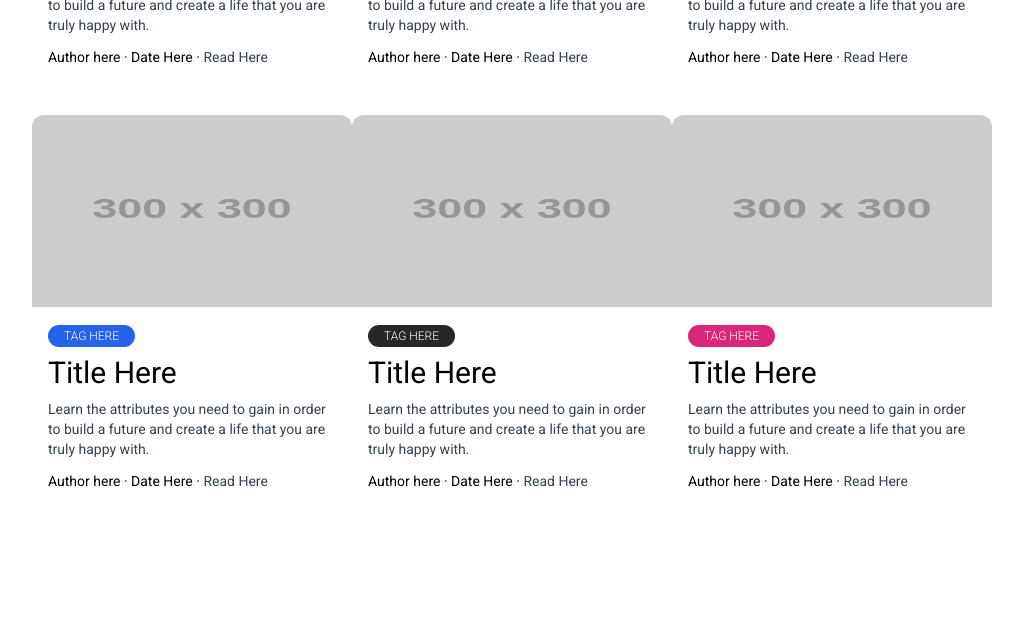
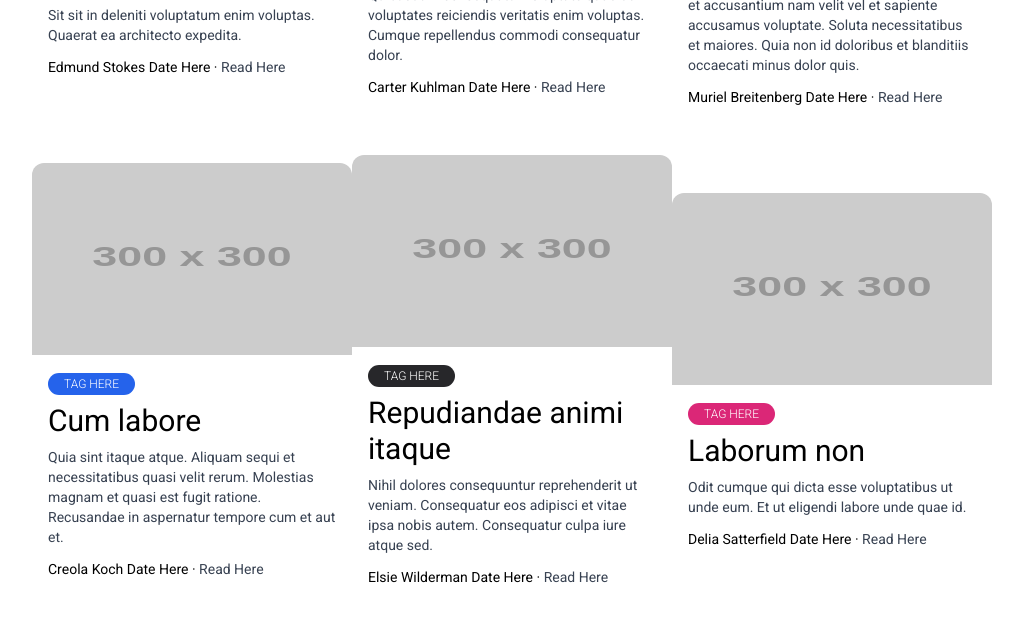
Before and after one commit to Eerkz/FE-Challenge-1, a website: page public/index.html in a window 1280 px wide. Shown: the part 741-1360 px from the top of the page, without its empty margins (144-1167 px from the left). Before the commit the page ends 1264 px from the top, so only its background shows below. Drawn offline with Linux system fonts and the light colour scheme; placeholder pictures from the web are drawn by us.

Commit message:
showed info from json file, added click card and show info on header effect

```diff
--- a/public/index.html
+++ b/public/index.html
@@ -20,8 +20,8 @@
                     <span class="tag bg-violet-600"><i class="fas fa-star text-xs text-neutral-900 mr-1"></i>Featured</span>
                     <h1 class="header-title text-5xl mb-6 mt-2">Title Here</h1>
                     <div>
-                        <span>Author here &#183</span>
-                        <span>Date Here &#183</span>
+                        <span class='header-author'>Author here &#183</span>
+                        <span class='header-date'>Date Here &#183</span>
                         <span class="text-gray-700">Read Here</span>
                     </div>
                 </div>
--- a/src/scripts/app.js
+++ b/src/scripts/app.js
@@ -2,11 +2,14 @@
 //get elements
 const container = document.querySelector('.info-cont');
 const headerTitle = document.querySelectorAll('.header-title');
+const headerAuthor = document.querySelector('.header-author');
+const headerDate = document.querySelector('.header-date');
 const img = document.querySelectorAll('img');
 const cardTitle = document.querySelectorAll('.card-title');
 const description = document.querySelectorAll('.description');
 const author = document.querySelectorAll('.author');
 const date = document.querySelectorAll('.date');
+const cards = document.querySelectorAll('.card')
 
 //fetch local json data
 fetch("/src/scripts/data.json")
@@ -18,12 +21,25 @@ fetch("/src/scripts/data.json")
     });
 
 const displayData = (data) => {
-    data.forEach(data => {
-        // console.log(data)
-        showUI(data)
-    })
+    let dateFormat = { weekday: 'long', year: 'numeric', month: 'long', day: 'numeric' };
+    let postedDate = new Date(data.date)
+
+    for (let i=0; i < data.length; i++){
+        author[i].innerText = data[i].author
+        cardTitle[i].innerText = data[i].title
+        description[i].innerText = data[i].description
+    }
+
+    for (let i = 0; i < cards.length; i++){
+        cards[i].addEventListener('click', ()=> {
+            showHeader(i,data)
+        })
+    }
 }
 
-const showUI = (data) => {
-    console.log(data)
+const showHeader = (cardNum,data) => {
+    let clickedData = data[cardNum]
+    headerTitle[0].innerText = clickedData.title
+    headerAuthor.innerText = clickedData.author
+    // headerDate[0].innerText = clickedData.author
 }
--- a/src/styles/components/__card.scss
+++ b/src/styles/components/__card.scss
@@ -1,5 +1,5 @@
 .card {
-    @apply bg-white rounded-xl overflow-hidden w-80 m-4 lg:mx-0;
+    @apply bg-white hover:cursor-pointer rounded-xl overflow-hidden w-80 m-4 lg:mx-0 ;
 }
 
 .card-content{
```
Also changed, not shown: public/style.css, src/styles/style.css, 2 other files.
